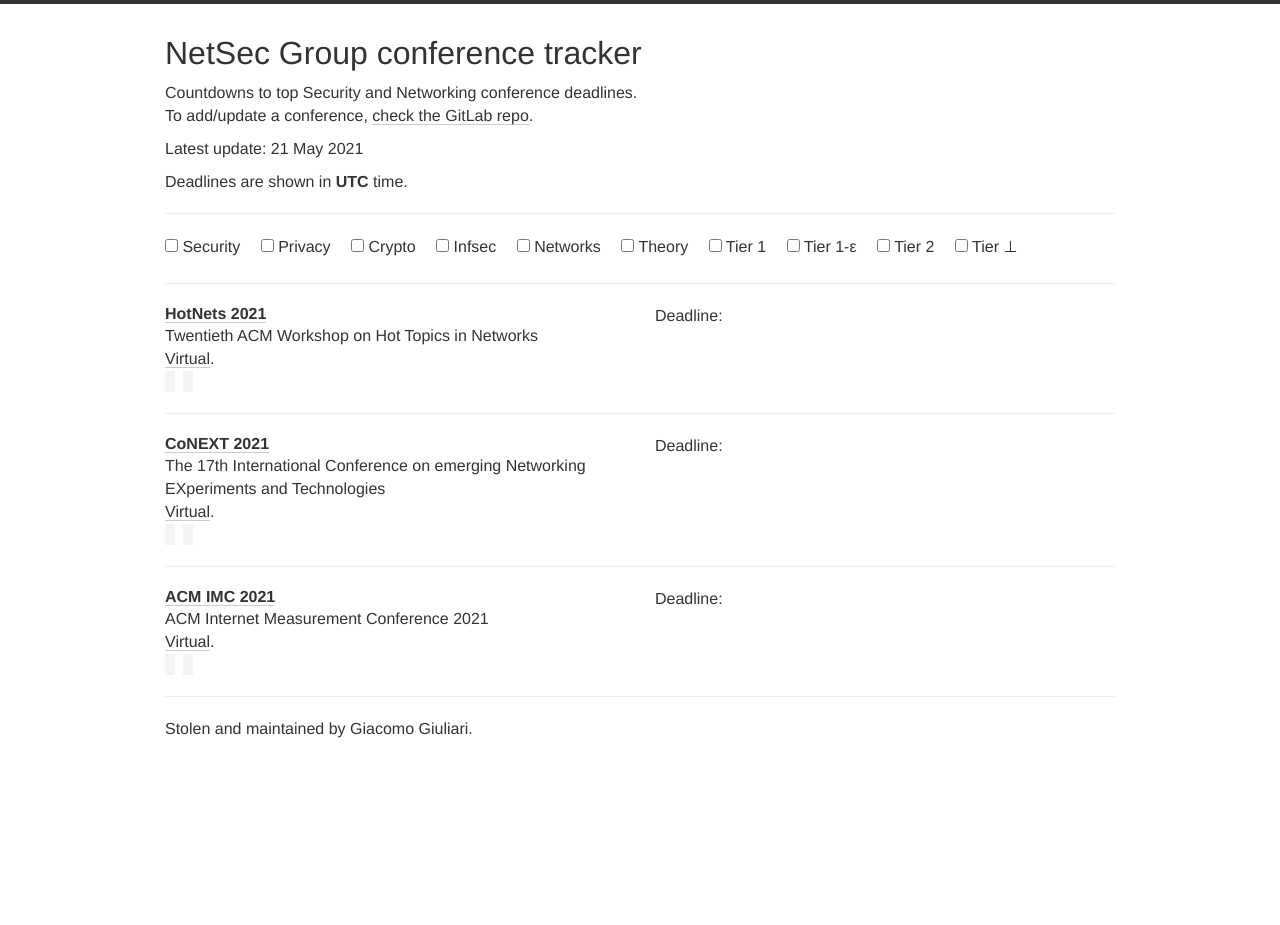
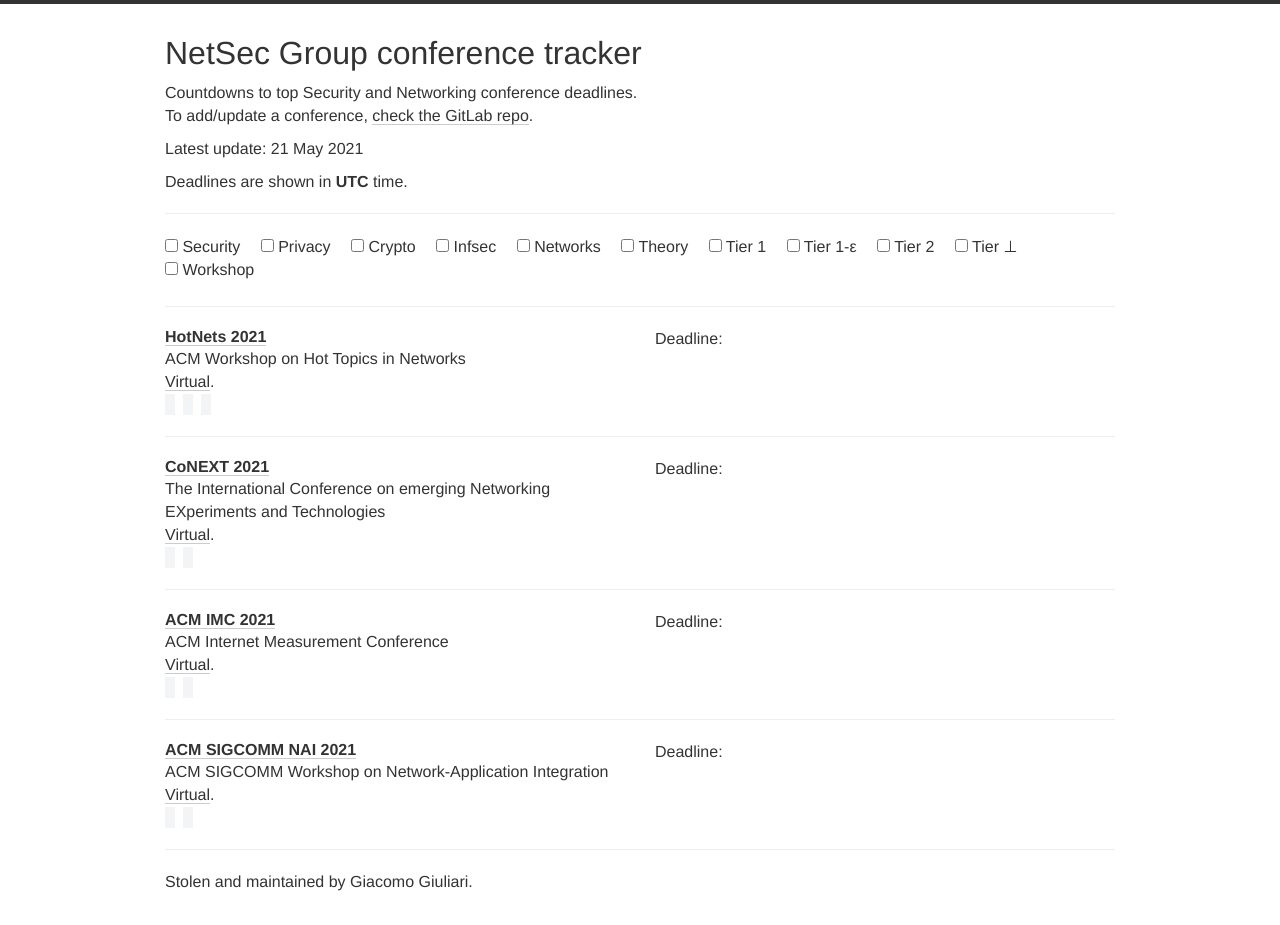
Before and after one commit to netsec-ethz/netsec-deadlines, a Jekyll site: the page built from index.html, in a window 1280 px wide. Built offline with Jekyll 4.4.1, drawn with Linux system fonts in a browser that asks for light colours; nearby versions of some CDN libraries; before the commit the page ends 900 px from its top, so only the background shows below that.

Commit message:
Add NAI and Workshop type

```diff
--- a/_data/conferences.yml
+++ b/_data/conferences.yml
@@ -3,26 +3,26 @@
   year: 2021
   date: "November 10-12, 2021"
   place: Online
-  description: Twentieth ACM Workshop on Hot Topics in Networks
+  description: ACM Workshop on Hot Topics in Networks
   link: http://conferences.sigcomm.org/hotnets/2021/
   deadline: "2021-06-25 17:59:59"
   abstract: "2021-06-18 17:59:59"
   timezone: America/New_York  # EDT
-  tags: [NET, Teps]
+  tags: [NET, Teps, WP]
 
 - name: CoNEXT
   year: 2021
   date: "December 6-10, 2021"
   place: Online
   link: https://conferences2.sigcomm.org/co-next/2021/
-  description: The 17th International Conference on emerging Networking EXperiments and Technologies
+  description: The International Conference on emerging Networking EXperiments and Technologies
   deadline: "2021-06-28 23:59"
   abstract: "2021-06-21 23:59"
   timezone: Europe/Zurich # CET
   tags: [NET, Teps]
 
 - name: ACM IMC
-  description: ACM Internet Measurement Conference 2021
+  description: ACM Internet Measurement Conference
   year: 2021
   link: https://conferences.sigcomm.org/imc/2021/cfp/
   abstract: '2021-05-19 23:59:00'
@@ -30,3 +30,13 @@
   date: November 2-4, 2021
   place: Virtual
   tags: [NET, T1]
+
+- name: ACM SIGCOMM NAI
+  year: 2021
+  description: ACM SIGCOMM Workshop on Network-Application Integration
+  link:
+  deadline: '2021-05-26 23:59:59'
+  timezone: America/New_York  # EDT
+  date: August 27, 2021
+  place: Virtual
+  tags: [NET, WP]
--- a/_data/types.yml
+++ b/_data/types.yml
@@ -20,3 +20,5 @@
   tag: T2
 - name: Tier ⊥   # bottom tier
   tag: Tb
+- name: Workshop
+  tag: WP
```
